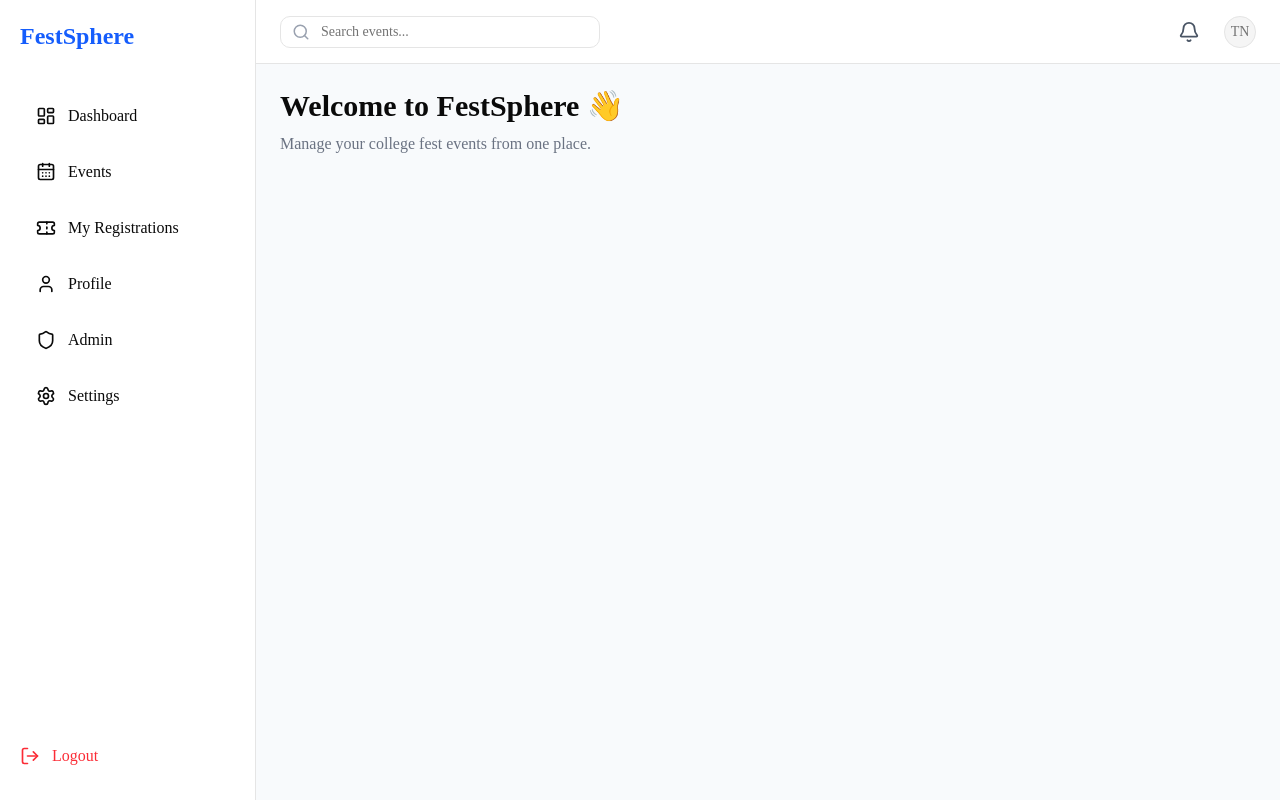
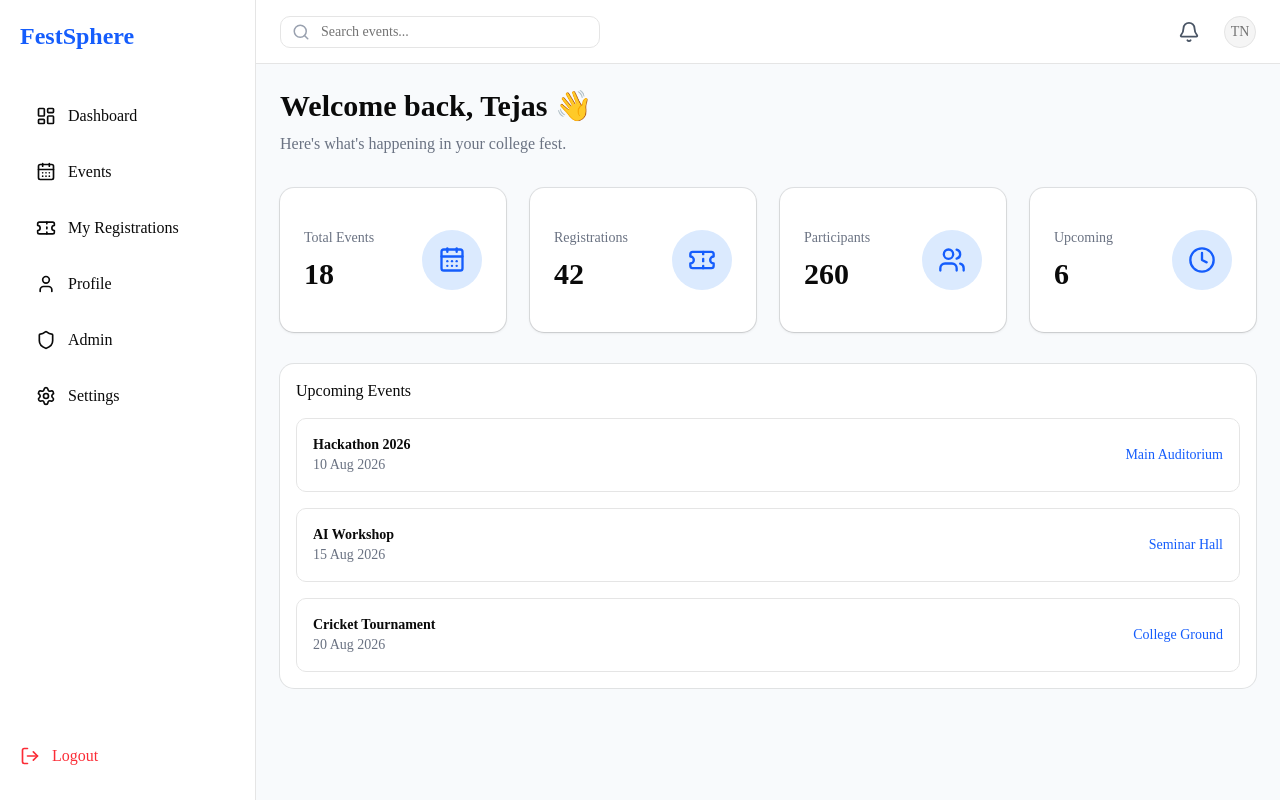
Before and after one commit to tejasnayak24/College_fest_management_system, a Next.js app in the folder frontend/: page /dashboard in a window 1280 px wide. Built offline with nearby package versions, Linux system fonts and the light colour scheme.

Commit message:
feat(dashboard): add upcoming events section

```diff
--- a/frontend/app/dashboard/page.tsx
+++ b/frontend/app/dashboard/page.tsx
@@ -1,16 +1,56 @@
 import DashboardLayout from "@/components/layout/DashboardLayout";
+import StatCard from "@/components/dashboard/StatCard";
+import UpcomingEvents from "@/components/dashboard/UpcomingEvents";
+
+import {
+  CalendarDays,
+  Ticket,
+  Users,
+  Clock,
+} from "lucide-react";
 
 export default function DashboardPage() {
   return (
     <DashboardLayout>
-      <div>
-        <h1 className="text-3xl font-bold">
-          Welcome to FestSphere 👋
-        </h1>
+      <div className="space-y-8">
+        <div>
+          <h1 className="text-3xl font-bold">
+            Welcome back, Tejas 👋
+          </h1>
 
-        <p className="mt-2 text-gray-500">
-          Manage your college fest events from one place.
-        </p>
+          <p className="mt-2 text-gray-500">
+            Here's what's happening in your college fest.
+          </p>
+        </div>
+
+        <div className="grid gap-6 md:grid-cols-2 xl:grid-cols-4">
+          <StatCard
+            title="Total Events"
+            value={18}
+            icon={CalendarDays}
+          />
+
+          <StatCard
+            title="Registrations"
+            value={42}
+            icon={Ticket}
+          />
+
+          <StatCard
+            title="Participants"
+            value={260}
+            icon={Users}
+          />
+
+          <StatCard
+            title="Upcoming"
+            value={6}
+            icon={Clock}
+          />
+        </div>
+
+        {/* Upcoming Events Section */}
+        <UpcomingEvents />
       </div>
     </DashboardLayout>
   );
--- /dev/null
+++ b/frontend/components/dashboard/StatCard.tsx
@@ -0,0 +1,32 @@
+import { Card, CardContent } from "@/components/ui/card";
+import { LucideIcon } from "lucide-react";
+
+interface StatCardProps {
+  title: string;
+  value: string | number;
+  icon: LucideIcon;
+}
+
+export default function StatCard({
+  title,
+  value,
+  icon: Icon,
+}: StatCardProps) {
+  return (
+    <Card className="shadow-sm hover:shadow-lg transition-shadow duration-300">
+      <CardContent className="flex items-center justify-between p-6">
+        <div>
+          <p className="text-sm text-gray-500">{title}</p>
+
+          <h2 className="mt-2 text-3xl font-bold">
+            {value}
+          </h2>
+        </div>
+
+        <div className="rounded-full bg-blue-100 p-4">
+          <Icon className="text-blue-600" size={28} />
+        </div>
+      </CardContent>
+    </Card>
+  );
+}
--- /dev/null
+++ b/frontend/components/dashboard/UpcomingEvents.tsx
@@ -0,0 +1,49 @@
+import { Card, CardContent, CardHeader, CardTitle } from "@/components/ui/card";
+
+const events = [
+  {
+    title: "Hackathon 2026",
+    date: "10 Aug 2026",
+    venue: "Main Auditorium",
+  },
+  {
+    title: "AI Workshop",
+    date: "15 Aug 2026",
+    venue: "Seminar Hall",
+  },
+  {
+    title: "Cricket Tournament",
+    date: "20 Aug 2026",
+    venue: "College Ground",
+  },
+];
+
+export default function UpcomingEvents() {
+  return (
+    <Card>
+      <CardHeader>
+        <CardTitle>Upcoming Events</CardTitle>
+      </CardHeader>
+
+      <CardContent className="space-y-4">
+        {events.map((event) => (
+          <div
+            key={event.title}
+            className="flex items-center justify-between rounded-lg border p-4 hover:bg-slate-50 transition"
+          >
+            <div>
+              <h3 className="font-semibold">{event.title}</h3>
+              <p className="text-sm text-gray-500">
+                {event.date}
+              </p>
+            </div>
+
+            <span className="text-sm text-blue-600">
+              {event.venue}
+            </span>
+          </div>
+        ))}
+      </CardContent>
+    </Card>
+  );
+}
```
